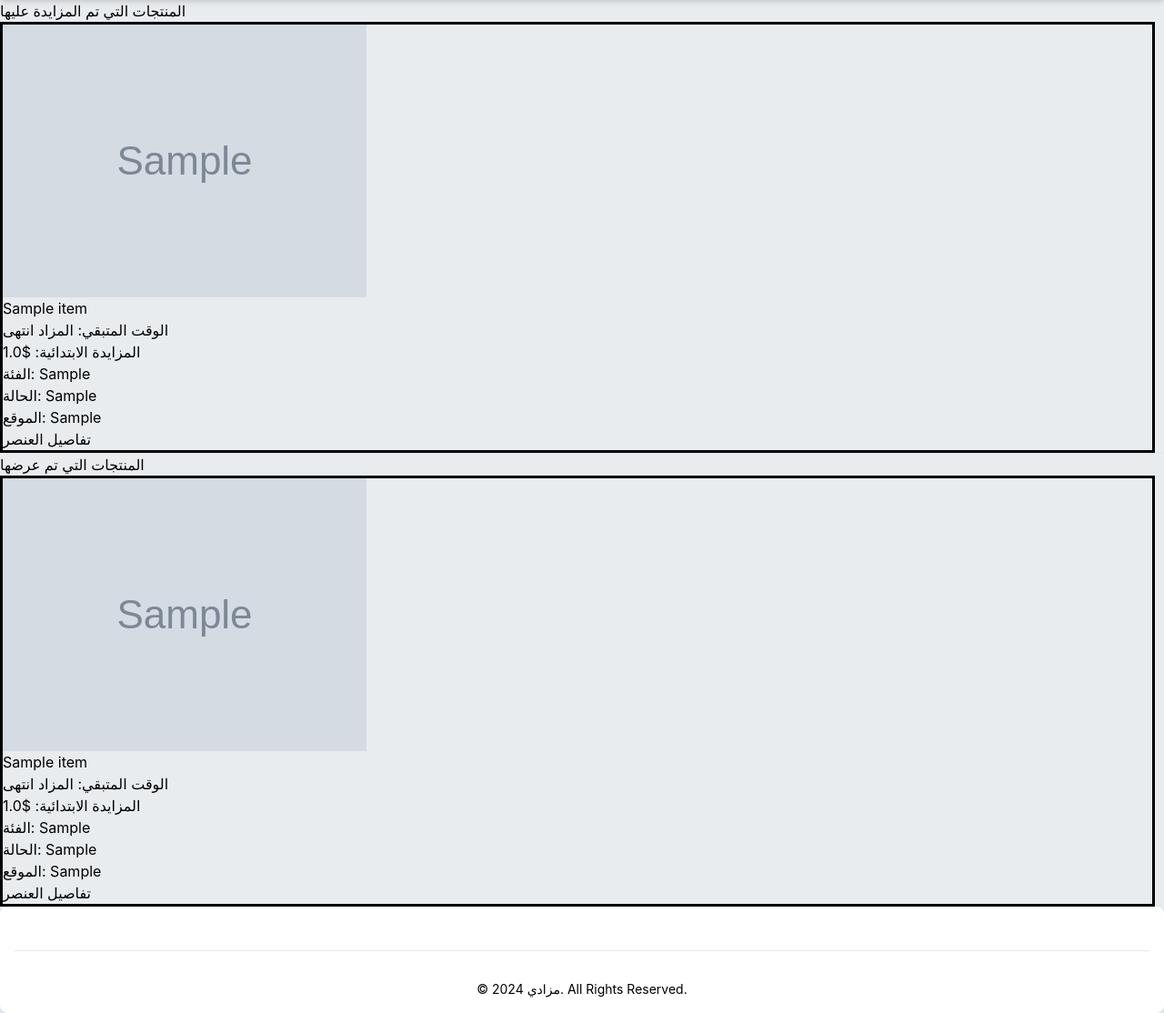
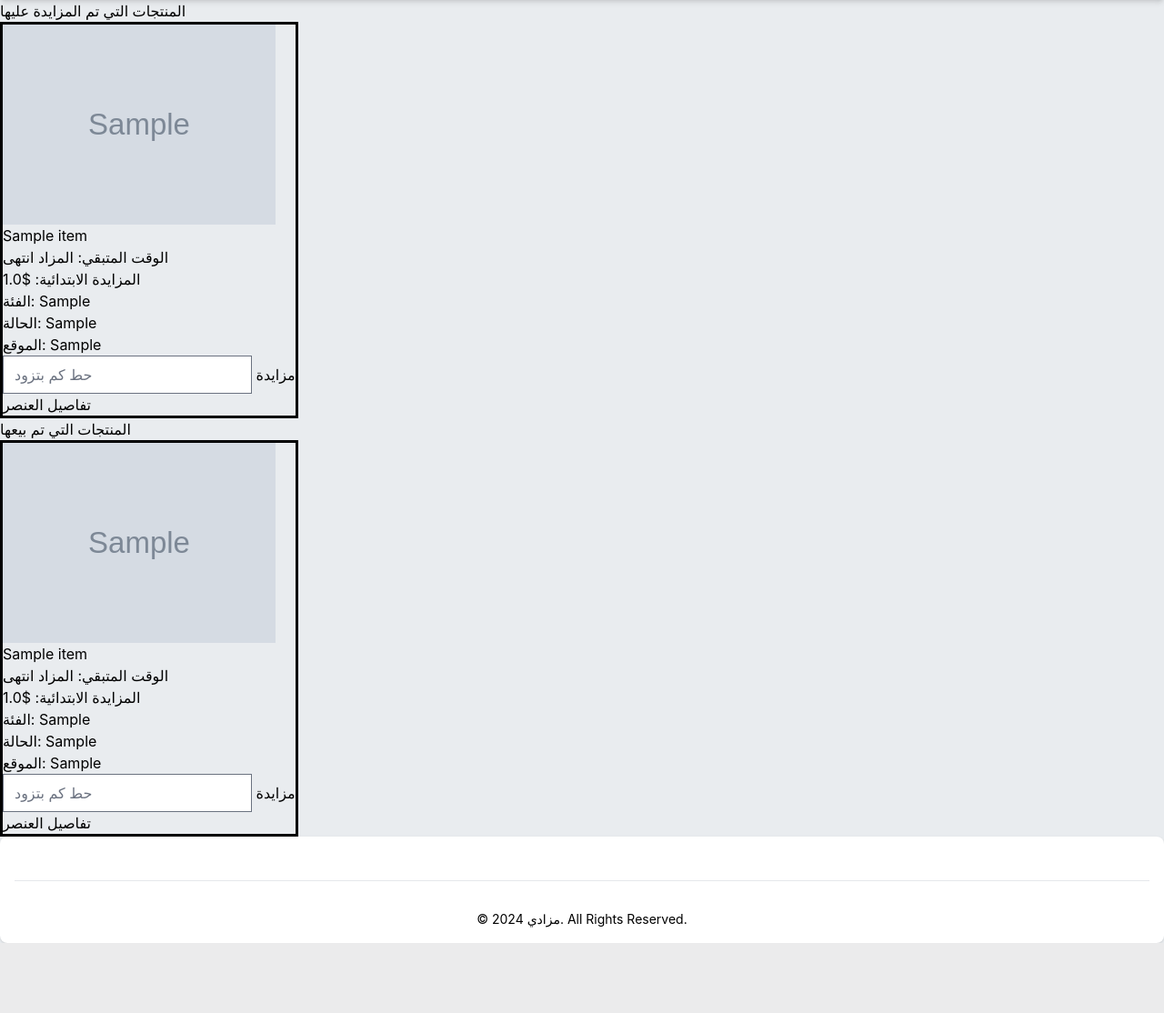
Before and after one commit to KAbaalkhail/Online-Auction, a Flask app: page /user in a window 1280 px wide. Shown: the part 96-1210 px from the top of the page at 91% size. After the commit the page ends 1133 px from the top, so only its background shows below. Run offline with Flask 2, Linux system fonts and the light colour scheme; a user stored in the database is signed in; tables that the repository leaves empty hold one stand-in row (values such as "Sample post"); grey boxes marked "Sample" are stand-in pictures; some libraries are stand-ins or nearby versions; some web fonts are replaced.

Commit message:
Organize user.html and made img fixed size

```diff
--- a/src/flask-website/static/css/style.css
+++ b/src/flask-website/static/css/style.css
@@ -14,6 +14,12 @@ body, html {
 .main-item {
     display: flex;
     flex-wrap: wrap;
+
+}
+.img-item {
+    float: left;
+    width:  300px;
+    height: 220px;
 
 }
 
--- a/src/flask-website/templates/auction.html
+++ b/src/flask-website/templates/auction.html
@@ -16,7 +16,7 @@
     <!-- العناصر المدرجة حسب الوقت المتبقي -->
         {% for item in items %}
         <div class="auction-item" data-end-time="{{ item.end_time_iso }}">
-            <img src="{{ item.img }}" alt="{{ item.name }}">
+            <img src="{{ item.img }}" alt="{{ item.name }}" class="img-item">
             <div class="auction-details">
                 <h3>{{ item.name }}</h3>
                 <p class="time-left">الوقت المتبقي: <span>{{ item.time_left }}</span></p>
--- a/src/flask-website/templates/user.html
+++ b/src/flask-website/templates/user.html
@@ -5,10 +5,11 @@
 {% block body %}
 <h1>المنتجات التي تم المزايدة عليها</h1>
 {% if items_bought %}
-  <ul>
+<div class="main-item">
+    <!-- العناصر المدرجة حسب الوقت المتبقي -->
         {% for item in items_bought %}
         <div class="auction-item" data-end-time="{{ item.end_time_iso }}">
-        <img src="{{ item.img }}" alt="{{ item.name }}">
+            <img src="{{ item.img }}" alt="{{ item.name }}" class="img-item">
             <div class="auction-details">
                 <h3>{{ item.name }}</h3>
                 <p class="time-left">الوقت المتبقي: <span>{{ item.time_left }}</span></p>
@@ -16,23 +17,28 @@
                 <p>الفئة: {{ item.category }}</p>
                 <p>الحالة: {{ item.condition }}</p>
                 <p>الموقع: {{ item.location }}</p>
+                <!-- Add the Bid button -->
+                <!-- Add the Bid form -->
+                <form action="{{ url_for('place_bid', item_id=item.id) }}" method="post">
+                    <input type="number" name="bid_amount" placeholder="حط كم بتزود" required>
+                    <button type="submit">مزايدة</button>
+                </form>
                 <a href="{{ url_for('item_details', item_id=item.id) }}">تفاصيل العنصر</a>
             </div>
         </div>
         {% endfor %}
-  </ul>
+    </div>
+</div>
 {% else %}
   <p>لايوجد منتجات تم شرائها</p>
 {% endif %}
-
-<hr>
-
-<h1>المنتجات التي تم عرضها</h1>
-{% if items_sold %}
-  <ul>
+<h1>المنتجات التي تم بيعها</h1>
+{% if items_bought %}
+<div class="main-item">
+    <!-- العناصر المدرجة حسب الوقت المتبقي -->
         {% for item in items_sold %}
         <div class="auction-item" data-end-time="{{ item.end_time_iso }}">
-        <img src="{{ item.img }}" alt="{{ item.name }}">
+            <img src="{{ item.img }}" alt="{{ item.name }}" class="img-item">
             <div class="auction-details">
                 <h3>{{ item.name }}</h3>
                 <p class="time-left">الوقت المتبقي: <span>{{ item.time_left }}</span></p>
@@ -40,11 +46,18 @@
                 <p>الفئة: {{ item.category }}</p>
                 <p>الحالة: {{ item.condition }}</p>
                 <p>الموقع: {{ item.location }}</p>
+                <!-- Add the Bid button -->
+                <!-- Add the Bid form -->
+                <form action="{{ url_for('place_bid', item_id=item.id) }}" method="post">
+                    <input type="number" name="bid_amount" placeholder="حط كم بتزود" required>
+                    <button type="submit">مزايدة</button>
+                </form>
                 <a href="{{ url_for('item_details', item_id=item.id) }}">تفاصيل العنصر</a>
             </div>
         </div>
         {% endfor %}
-  </ul>
+    </div>
+</div>
 {% else %}
   <p>لا يوجد منتجات تم بيعها.</p>
 {% endif %}
```
Lines whose indentation alone changed are shown as unchanged.
